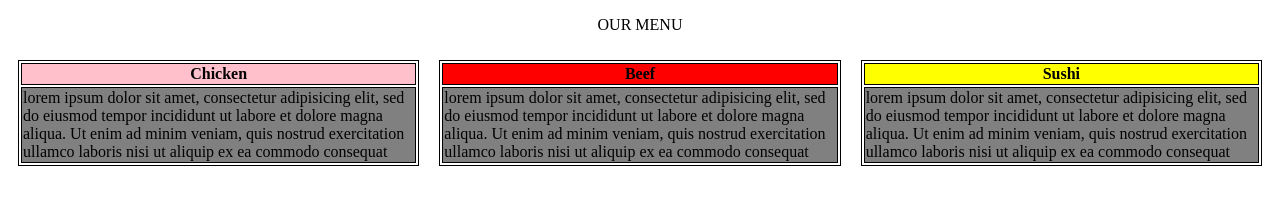
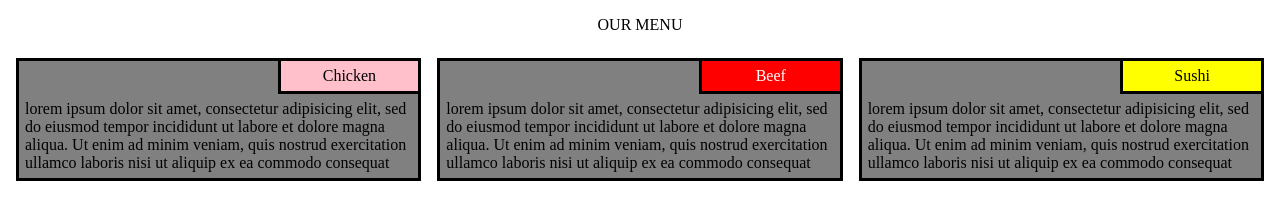
Before and after one commit to jayashankarabalaji/jayashankarabalaji.github.io, a plain HTML site: page index.html in a window 1280 px wide. Drawn offline with Linux system fonts and the light colour scheme.

Commit message:
index.html

```diff
--- a/index.html
+++ b/index.html
@@ -9,14 +9,16 @@
             display: flex;
         }
         .table-container {
-            margin: 10px;
+            margin: 8px;
         }
+	table {
+            border-collapse: collapse;
 
-      table, th, td {
+        }
+        th, td {
+            padding: 6px;
 
-
-      border: 1px solid black;
-    }
+        }
      td {
 
       background-color:grey
@@ -30,34 +32,50 @@
     </P>
     <div class="container">
       <div class="table-container">
-        <table>
+        <table style="border: 3px solid black;">
         <tr>
-       <th style="background-color: pink;">Chicken</th>
+	<td colspan="2">
+
+        </td>
+        <td style="background-color: pink;border: 3px solid black;text-align: center;width: 35%;">Chicken
+        </td>
+	</tr>
+        <tr>
+          <td colspan="3">lorem ipsum dolor sit amet, consectetur adipisicing elit, sed do eiusmod tempor incididunt ut labore et dolore magna aliqua. Ut enim ad minim veniam, quis nostrud exercitation ullamco laboris nisi ut aliquip ex ea commodo consequat</td>
         </tr>
-        <tr>
-          <td >lorem ipsum dolor sit amet, consectetur adipisicing elit, sed do eiusmod tempor incididunt ut labore et dolore magna aliqua. Ut enim ad minim veniam, quis nostrud exercitation ullamco laboris nisi ut aliquip ex ea commodo consequat</td>        </tr>
-       </table>
+      </table>
+
       </div>
       <div class="table-container">
-      <table>
+      <table style="border: 3px solid black;">
         <tr>
+	<td colspan="2">
 
-          <th style="background-color: red;">Beef</th>
-        </tr>
+        </td>
+        <td style="background-color: red;border: 3px solid black;text-align: center;color: white;width: 35%;">Beef
+        </td>
+	</tr>
         <tr>
-          <td>lorem ipsum dolor sit amet, consectetur adipisicing elit, sed do eiusmod tempor incididunt ut labore et dolore magna aliqua. Ut enim ad minim veniam, quis nostrud exercitation ullamco laboris nisi ut aliquip ex ea commodo consequat</td>
+          <td colspan="3">lorem ipsum dolor sit amet, consectetur adipisicing elit, sed do eiusmod tempor incididunt ut labore et dolore magna aliqua. Ut enim ad minim veniam, quis nostrud exercitation ullamco laboris nisi ut aliquip ex ea commodo consequat</td>
         </tr>
       </table>
+
       </div>
     <div class="table-container">
-      <table>
+      <table style="border: 3px solid black;">
         <tr>
-          <th style="background-color: yellow;">Sushi</th>
-        </tr>
+	<td colspan="2">
+
+
+        </td>
+        <td style="background-color: yellow;border: 3px solid black;text-align: center;width: 35%;">Sushi
+        </td>
+	</tr>
         <tr>
-          <td>lorem ipsum dolor sit amet, consectetur adipisicing elit, sed do eiusmod tempor incididunt ut labore et dolore magna aliqua. Ut enim ad minim veniam, quis nostrud exercitation ullamco laboris nisi ut aliquip ex ea commodo consequat</td>
+          <td colspan="3">lorem ipsum dolor sit amet, consectetur adipisicing elit, sed do eiusmod tempor incididunt ut labore et dolore magna aliqua. Ut enim ad minim veniam, quis nostrud exercitation ullamco laboris nisi ut aliquip ex ea commodo consequat</td>
         </tr>
       </table>
+
     </div>
   </div>
 </body>
```
